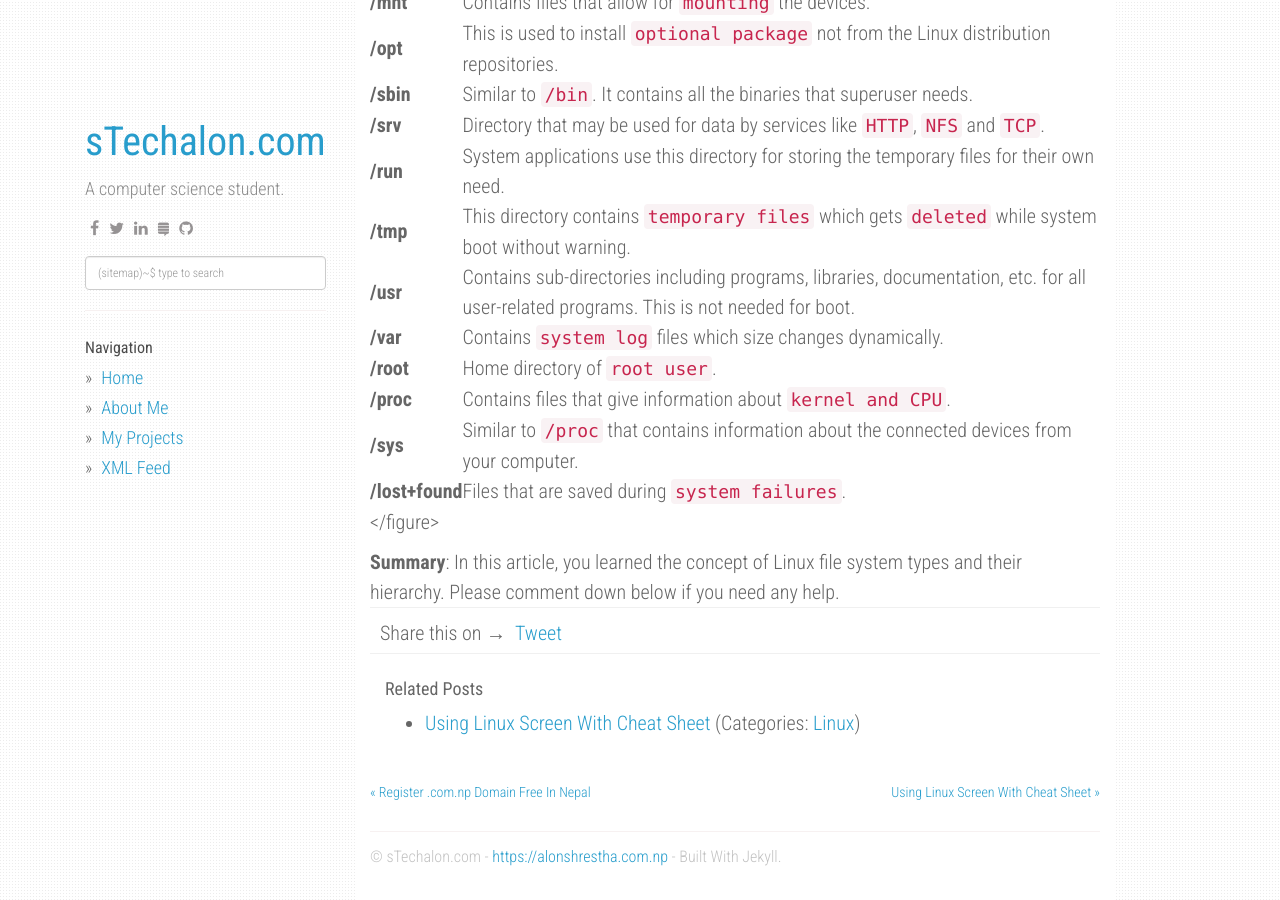
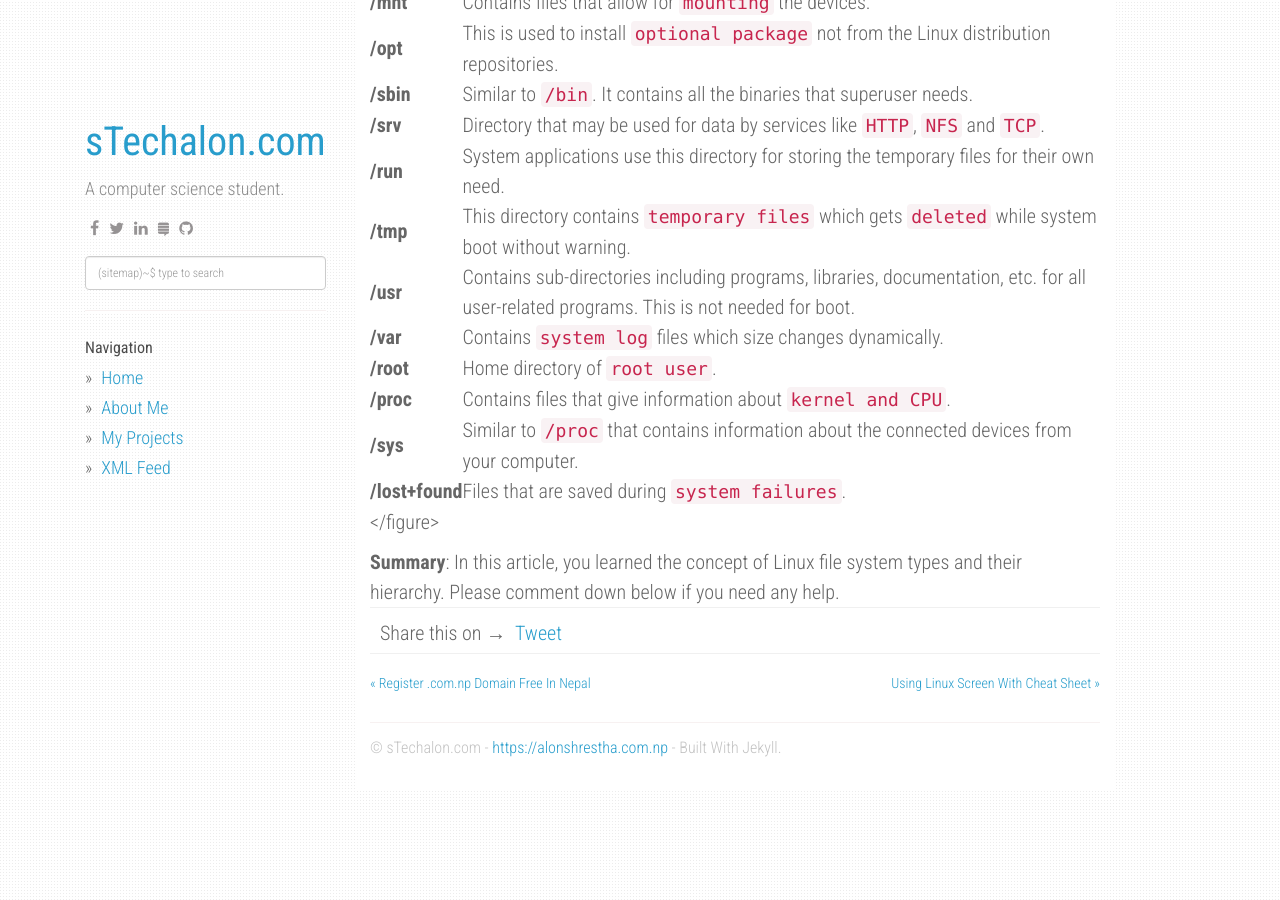
Before and after one commit to alonshrestha/stechalon.com, a Jekyll site: the page built from _posts/2020-06-26-linux-file-system-explained.md, in a window 1280 px wide and 900 px high, scrolled down 2344 px. Built offline with Jekyll 4.4.1, drawn with Linux system fonts in a browser that asks for light colours; nearby versions of some CDN libraries; comment, search, counter and statistics services are not loaded.

Commit message:
title update

```diff
--- a/_layouts/default.html
+++ b/_layouts/default.html
@@ -102,7 +102,7 @@
 
     {% if jekyll.environment == "production" %}
       <!-- Google Analytics -->
-      <script>
+      <!-- <script>
         (function(i,s,o,g,r,a,m){i['GoogleAnalyticsObject']=r;i[r]=i[r]||function(){
         (i[r].q=i[r].q||[]).push(arguments)},i[r].l=1*new Date();a=s.createElement(o),
         m=s.getElementsByTagName(o)[0];a.async=1;a.src=g;m.parentNode.insertBefore(a,m)
@@ -110,7 +110,7 @@
 
         ga('create', '{{ site.google_analytics }}', 'auto');
         ga('send', 'pageview');
-      </script>
+      </script> -->
     {% endif %}
 
     <!-- Open Graph -->
--- a/_posts/2020-06-26-linux-file-system-explained.md
+++ b/_posts/2020-06-26-linux-file-system-explained.md
@@ -14,8 +14,7 @@
 theme-transparent-header-meta:
   - default
 image: /wp-content/uploads/2020/06/Linux-File-System-Explained.png
-categories:
-  - Linux
+categories: [bash]
 tags:
   - BtrFS
   - ext
```
